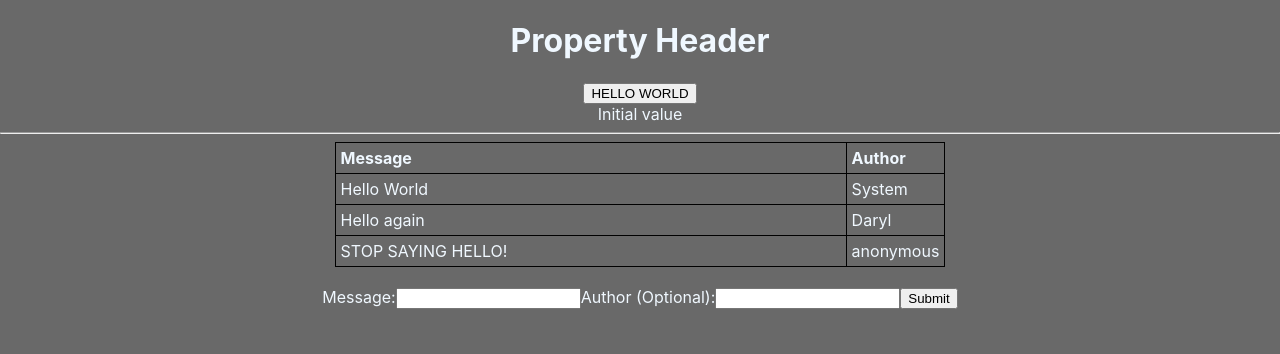
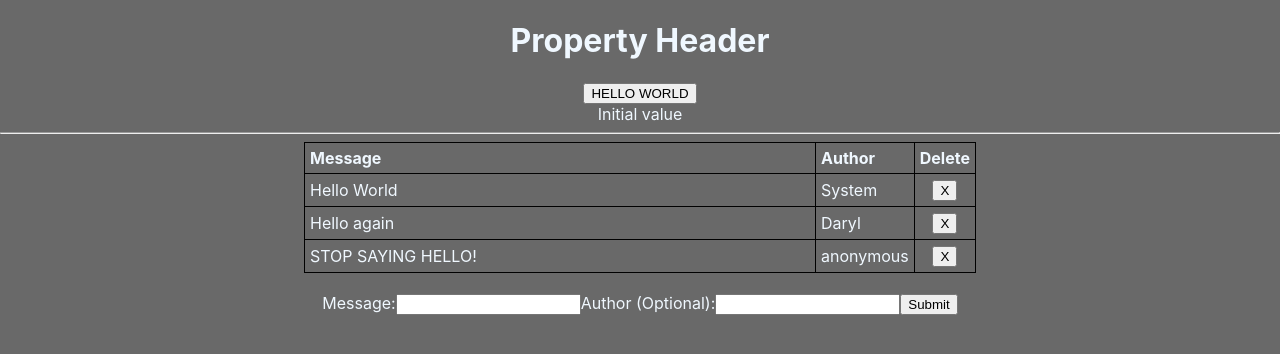
Before and after one commit to Lyraad/react-typescript-learning, a React (Create React App) app: page / in a window 1280 px wide. Shown: the top 354 px of the page. Built offline with nearby package versions, Linux system fonts and the light colour scheme.

Commit message:
Message Deletion

```diff
--- a/src/components/AddMessage.tsx
+++ b/src/components/AddMessage.tsx
@@ -14,7 +14,7 @@ function AddMessage({ addPost }: props) {
   const [MessageText, setMessageText] = useState("");
   const [MessageAuthor, setMessageAuthor] = useState("");
 
-  const sendPost = function (e: React.FormEvent) {
+  const sendPost = function (e: React.FormEvent): void {
     e.preventDefault();
     if (MessageText) {
       let sendData: messageSend;
--- a/src/components/Message.tsx
+++ b/src/components/Message.tsx
@@ -1,15 +1,25 @@
-import React from "react";
+import React, { ReactEventHandler } from "react";
 
 interface props {
   content: string;
   author?: string;
+  deleteMessage(id: number): void;
+  id: number;
 }
 
-function Message({ content, author }: props) {
+function Message({ content, author, deleteMessage, id }: props) {
+  const handleDelete = function (e: React.MouseEvent<HTMLButtonElement>): void {
+    e.preventDefault();
+    deleteMessage(id);
+  };
+
   return (
     <tr>
       <td>{content}</td>
       <td>{author ? author : "anonymous"}</td>
+      <td style={{ textAlign: "center" }}>
+        <button onClick={handleDelete}>X</button>
+      </td>
     </tr>
   );
 }
--- a/src/components/MessageBoard.tsx
+++ b/src/components/MessageBoard.tsx
@@ -25,7 +25,7 @@ function MessageBoard() {
     { id: 3, timestamp: "ignore", messageContent: "STOP SAYING HELLO!" },
   ]);
 
-  let addPost = function (messageSend: messageSend): void {
+  const addPost = function (messageSend: messageSend): void {
     let newPost = {
       id: Math.floor(Math.random() * 100000),
       timestamp: "ignoreme",
@@ -35,6 +35,11 @@ function MessageBoard() {
     updateMessageData([...messageData, newPost]);
   };
 
+  const deleteMessage = function (id: number): void {
+    console.log(id);
+    updateMessageData(messageData.filter((message) => message.id !== id));
+  };
+
   return (
     <>
       <table style={{ margin: "auto" }}>
@@ -42,12 +47,15 @@ function MessageBoard() {
           <tr>
             <th style={{ width: "500px" }}>Message</th>
             <th>Author</th>
+            <th>Delete</th>
           </tr>
           {messageData.map((post) => (
             <Message
               key={post.id}
+              id={post.id}
               content={post.messageContent}
               author={post.author}
+              deleteMessage={deleteMessage}
             />
           ))}
         </tbody>
```
